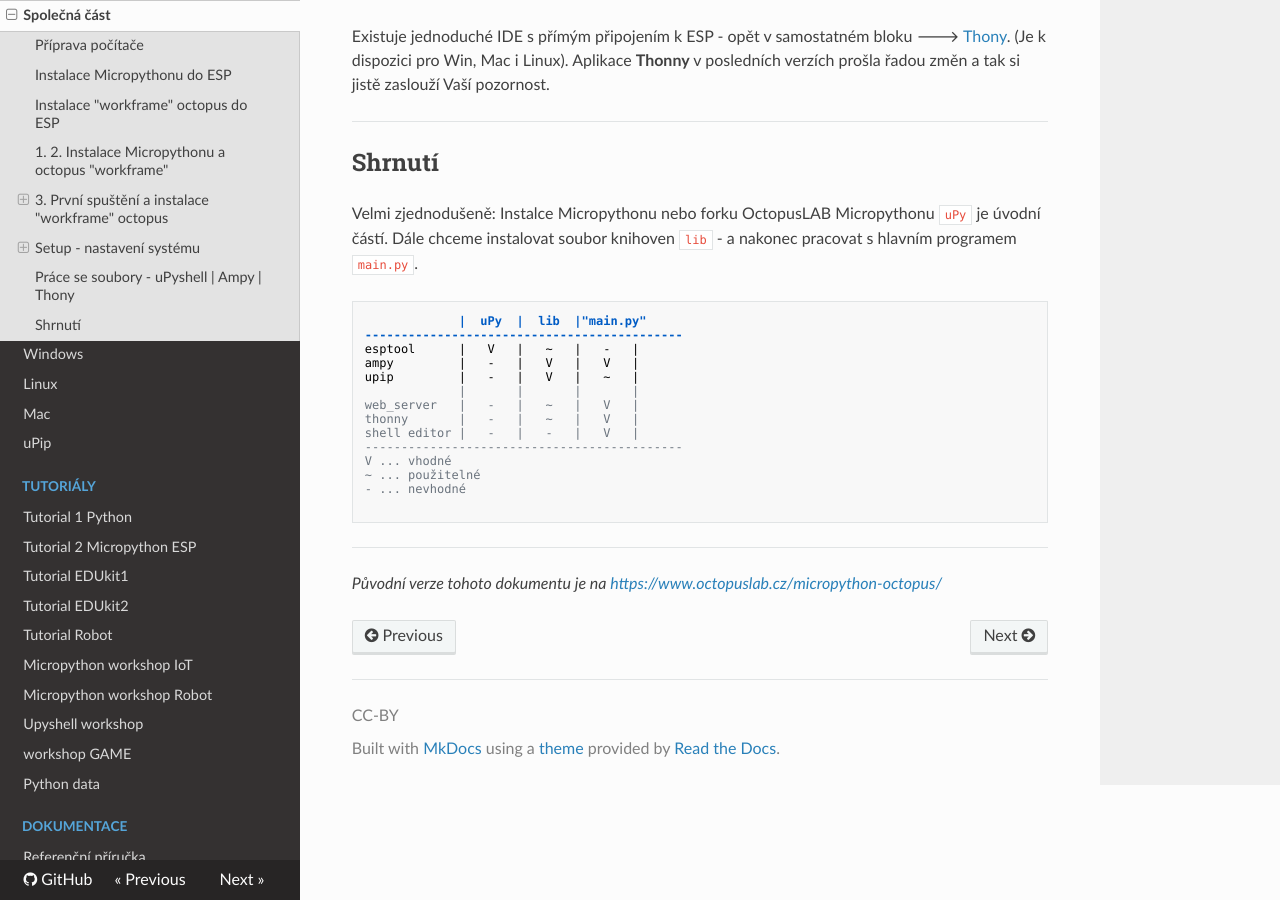
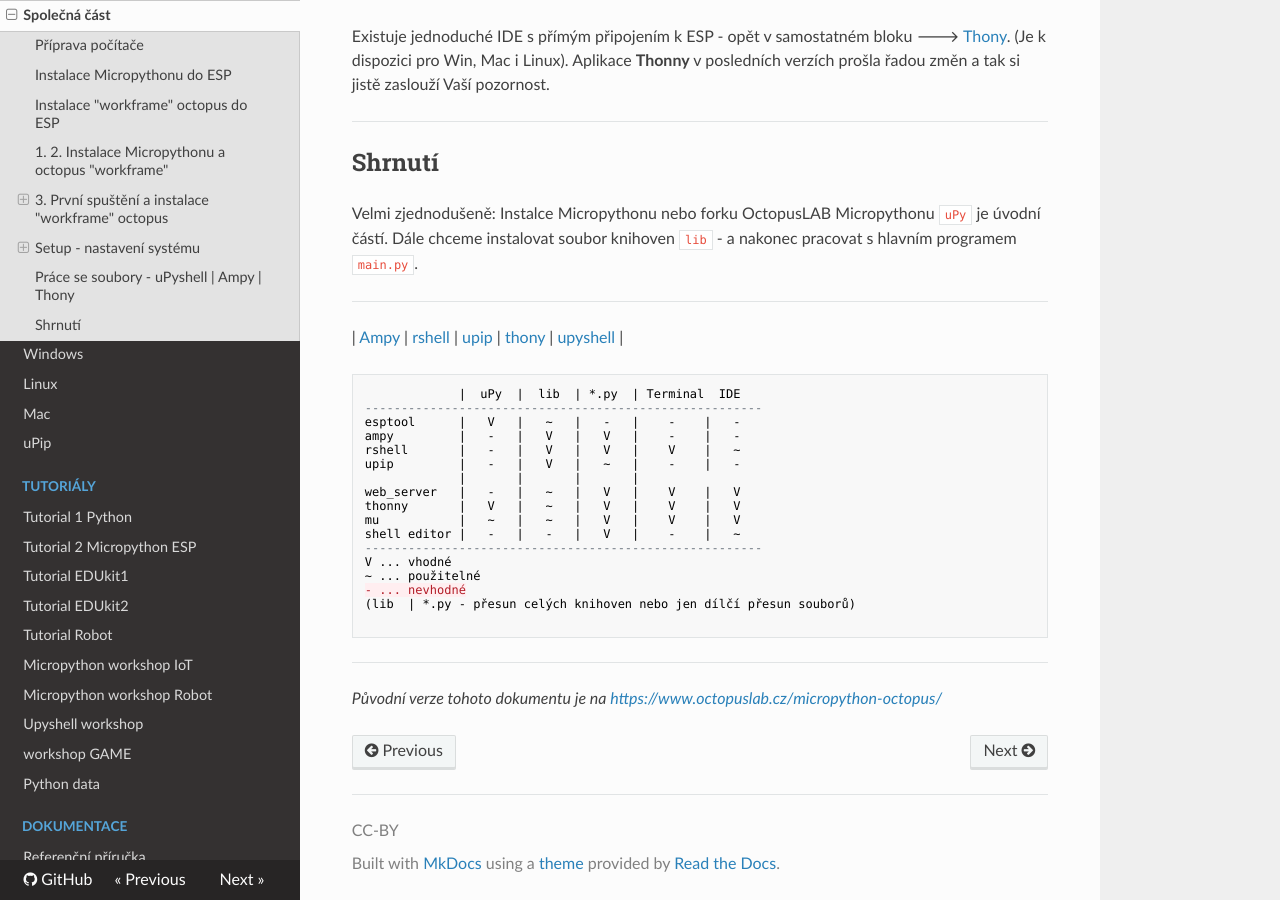
Before and after one commit to octopuslab-cz/docs_octopuslab_cz, an MkDocs documentation site: the page built from docs/install.md, in a window 1280 px wide and 900 px high, scrolled down 4754 px. Built offline with MkDocs 1.6.1, drawn with Linux system fonts in a browser that asks for light colours; nearby versions of some CDN libraries.

Commit message:
table and links

````diff
--- a/docs/install.md
+++ b/docs/install.md
@@ -194,21 +194,27 @@
 Velmi zjednodušeně: Instalce Micropythonu nebo forku OctopusLAB Micropythonu `uPy` je úvodní částí.
 Dále chceme instalovat soubor knihoven `lib` - a nakonec pracovat s hlavním programem `main.py`.
 
+---
+
+| [Ampy](/ampy) | [rshell](/rshell) | [upip](/pip) | [thony](/thony) | [upyshell](/upyshell) |
 
 ```
-             |  uPy  |  lib  |"main.py"
---------------------------------------------
-esptool      |   V   |   ~   |   -   |
-ampy         |   -   |   V   |   V   |
-upip         |   -   |   V   |   ~   |
+             |  uPy  |  lib  | *.py  | Terminal  IDE
+-------------------------------------------------------
+esptool      |   V   |   ~   |   -   |    -    |   -
+ampy         |   -   |   V   |   V   |    -    |   -
+rshell       |   -   |   V   |   V   |    V    |   ~
+upip         |   -   |   V   |   ~   |    -    |   -
              |       |       |       |
-web_server   |   -   |   ~   |   V   |
-thonny       |   -   |   ~   |   V   |
-shell editor |   -   |   -   |   V   |
---------------------------------------------
+web_server   |   -   |   ~   |   V   |    V    |   V
+thonny       |   V   |   ~   |   V   |    V    |   V
+mu           |   ~   |   ~   |   V   |    V    |   V
+shell editor |   -   |   -   |   V   |    -    |   ~
+-------------------------------------------------------
 V ... vhodné
 ~ ... použitelné
 - ... nevhodné
+(lib  | *.py - přesun celých knihoven nebo jen dílčí přesun souborů)
 
 ```
 
````
